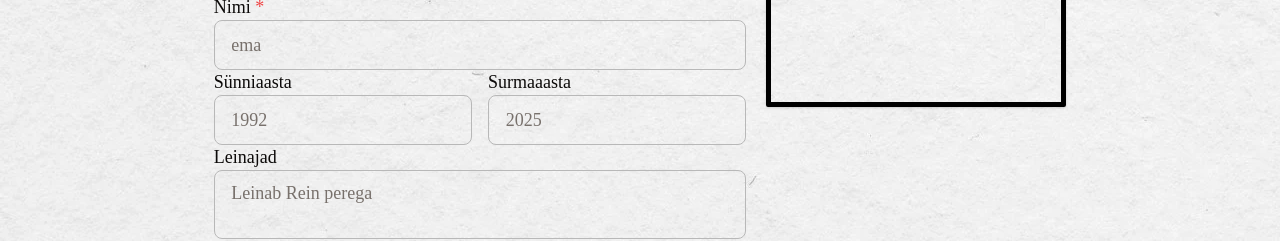
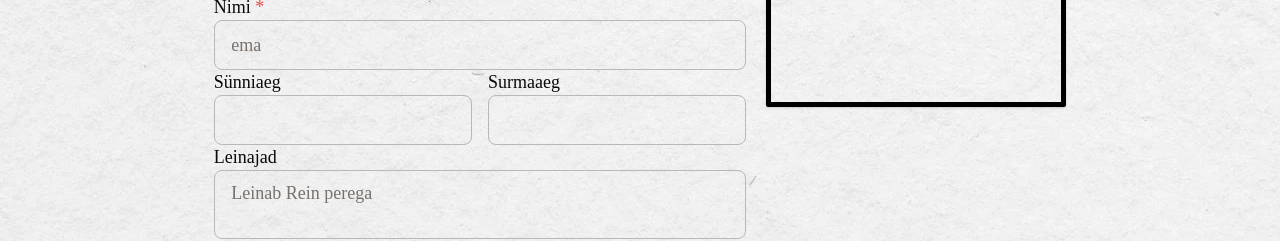
Before and after one commit to Fenrisulfr27/surmakuulutus, a React (Vite) app: page /lisa-kuulutus in a window 1280 px wide. Shown: the part 491-732 px from the top of the page. Built offline with nearby package versions, Linux system fonts and the light colour scheme; a web font is replaced by a local one.

Commit message:
add ee locale to deathtime

```diff
--- a/package.json
+++ b/package.json
@@ -12,9 +12,11 @@
   "dependencies": {
     "@emotion/react": "^11.14.0",
     "@mantine/core": "^8.3.15",
+    "@mantine/dates": "^8.3.16",
     "@mantine/form": "^8.3.15",
     "@mantine/hooks": "^8.3.15",
     "@tanstack/react-query": "^5.90.21",
+    "dayjs": "^1.11.19",
     "geist": "^1.7.0",
     "react": "^19.2.0",
     "react-dom": "^19.2.0",
--- a/src/components/AdCard.tsx
+++ b/src/components/AdCard.tsx
@@ -1,7 +1,8 @@
 import { Card, Text, Image, Flex, Group } from "@mantine/core";
 import cross from "../assets/cross2.webp";
 import type { Ad } from "../context/AdsContext";
-
+import dayjs from "dayjs";
+import "dayjs/locale/et";
 interface AdCardProps {
   ad: Ad;
   hoverable?: boolean;
@@ -37,9 +38,15 @@ export default function AdCard({ ad, hoverable }: AdCardProps) {
             {name}
           </Text>
           <Text c="dimmed">
-            {birthYear && deathYear
-              ? `${birthYear} – ${deathYear}`
-              : birthYear || deathYear}
+            <Text c="dimmed">
+              {birthYear && deathYear
+                ? `${dayjs(birthYear).format("DD.MM.YYYY")} – ${dayjs(deathYear).format("DD.MM.YYYY")}`
+                : birthYear
+                  ? dayjs(birthYear).format("DD.MM.YYYY")
+                  : deathYear
+                    ? dayjs(deathYear).format("DD.MM.YYYY")
+                    : ""}
+            </Text>
           </Text>
           <Text>{bottomText}</Text>
         </Flex>
--- a/src/components/AddAdForm.tsx
+++ b/src/components/AddAdForm.tsx
@@ -1,5 +1,6 @@
 import { useForm, isNotEmpty, isEmail } from "@mantine/form";
 import { Button, Group, Space, TextInput, Textarea } from "@mantine/core";
+import { DateInput } from "@mantine/dates";
 import type { Ad } from "../context/AdsContext";
 import React from "react";
 
@@ -22,11 +23,12 @@ export default function AddAdForm({
       email: isEmail(),
     },
   });
-
   React.useEffect(() => {
     onChange(form.values);
   }, [form.values, onChange]);
 
+  console.log("birthYear:", form.values.birthYear);
+  console.log("deathYear:", form.values.deathYear);
   return (
     <form onSubmit={form.onSubmit(onSubmit)}>
       <Textarea
@@ -51,22 +53,22 @@ Ja südames vaid igatsen ma Sind.`}
         withAsterisk
         {...form.getInputProps("name")}
       />
-
       <Group>
-        <TextInput
+        <DateInput
           size="lg"
-          label="Sünniaasta"
-          placeholder="1992"
+          label="Sünniaeg"
+          locale="et"
           {...form.getInputProps("birthYear")}
         />
-        <TextInput
-          placeholder="2025"
+
+        <DateInput
           size="lg"
-          label="Surmaaasta"
+          valueFormat="DD.MM.YYYY"
+          label="Surmaaeg"
+          locale="et"
           {...form.getInputProps("deathYear")}
         />
       </Group>
-
       <Textarea
         size="lg"
         label="Leinajad"
--- a/src/main.tsx
+++ b/src/main.tsx
@@ -7,6 +7,8 @@ import { shadcnTheme } from "./theme";
 import "@mantine/core/styles.css";
 import { shadcnCssVariableResolver } from "./cssVariableResolver";
 import "./style.css";
+import "@mantine/dates/styles.css";
+
 createRoot(document.getElementById("root")!).render(
   <StrictMode>
     <MantineProvider
```
Also changed, not shown: 1 other file (tests, documents, lock files or other folders).
